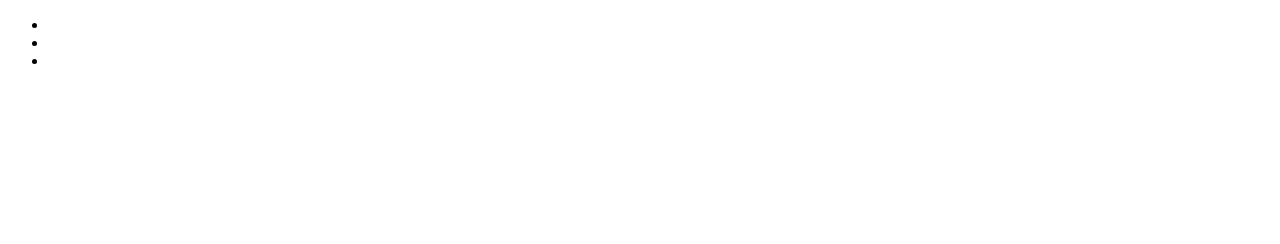
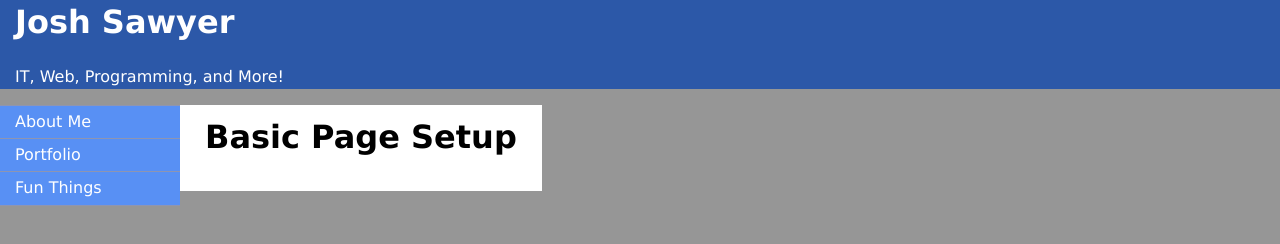
Before and after one commit to sawyerj6/tc349, a plain HTML site: page week1/index.html in a window 1280 px wide. Drawn offline with Linux system fonts and the light colour scheme.

Commit message:
additional styling and base HTML

```diff
--- a/week1/index.html
+++ b/week1/index.html
@@ -8,15 +8,16 @@
 	<body>
 		<div class="container">
 			<div class="header">
-
+				<h1>Josh Sawyer</h1>
+				<p>IT, Web, Programming, and More!</p>
 			</div>
 			<ul class="nav">
-				<li><a href="#"></a></li>
-				<li><a href="#"></a></li>
-				<li><a href="#"></a></li>
+				<li><a href="#">About Me</a></li>
+				<li><a href="#">Portfolio</a></li>
+				<li><a href="#">Fun Things</a></li>
 			</ul>
 			<div class="content">
-
+				<h1>Basic Page Setup</h1>
 			</div>
 		</div>
 		<div class="footer">
--- a/week1/style.css
+++ b/week1/style.css
@@ -0,0 +1,76 @@
+body {
+	font: 100%/1.4 Verdana, Arial, Helvetica, sans-serif;
+	background-color: #969696;
+	margin: 0;
+	padding: 0;
+	color: #000;
+}
+
+
+ul, ol, dl {
+	padding: 0;
+	margin: 0;
+}
+h1, h2, h3, h4, h5, h6, p {
+	margin-top: 0;
+	padding-right: 15px;
+	padding-left: 15px;
+}
+
+
+a:link {
+	color: #FFFFFF;
+}
+a:visited {
+	color: #000;
+}
+a:hover, a:active, a:focus {
+	text-decoration: none;
+}
+
+
+.container {
+	width: auto;
+	background-color: #FFF;
+	margin: 0 auto;
+}
+
+.header {
+	background-color: #2C58A8;
+	color: #FFF;
+}
+
+.content {
+	padding: 10px;
+	width: auto;
+	float: left;
+	background-color: #FFF;
+}
+
+
+.content ul, .content ol {
+	background-color: #FFF;
+}
+
+
+ul.nav {
+	float: left;
+	width: 180px;
+	list-style: none;
+	border-top: 1px solid #8e95b1;
+	margin-bottom: 15px;
+}
+ul.nav li {
+	border-bottom: 1px solid #8e95b1;
+}
+ul.nav a, ul.nav a:visited {
+	padding: 5px 5px 5px 15px;
+	display: block;
+	width: 160px;
+	text-decoration: none;
+	background-color: #5890F4;
+}
+ul.nav a:hover, ul.nav a:active, ul.nav a:focus {
+	background-color: #0F2A5B;
+	color: #FFF;
+}
```
